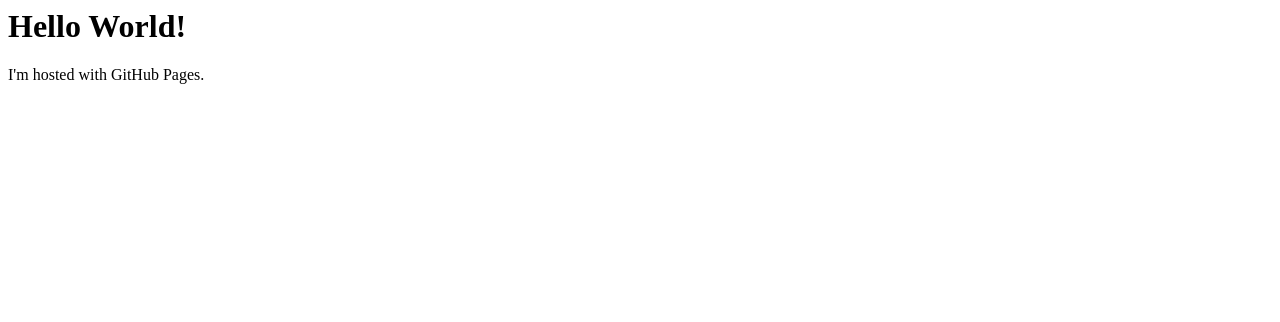
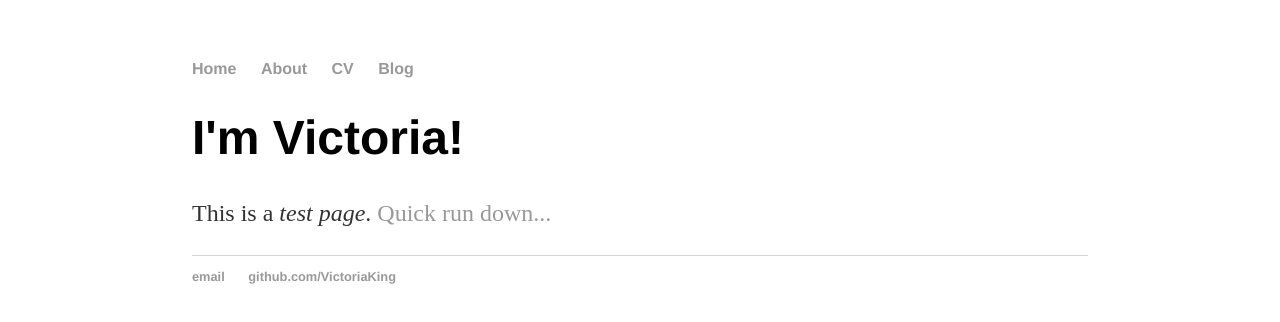
Before and after one commit to VictoriaKing/VictoriaKing.github.io, a plain HTML site: page index.html in a window 1280 px wide. Drawn offline with Linux system fonts and the light colour scheme.

Commit message:
Updated index.html
This now contains a style head and link to the css.

Copied directly from http://jmcglone.com/guides/github-pages/

```diff
--- a/index.html
+++ b/index.html
@@ -1,6 +1,31 @@
+   <!DOCTYPE html>
 <html>
-<body>
-<h1>Hello World!</h1>
-<p>I'm hosted with GitHub Pages.</p>
-</body>
-<html>
+	<head>
+		<title>Victoria King, Research Assistant</title>
+    <!-- link to main stylesheet -->
+		<link rel="stylesheet" type="text/css" href="/css/main.css"
+>
+	</head>
+	<body>
+		<nav>
+    		<ul>
+        		<li><a href="/">Home</a></li>
+	        	<li><a href="/about">About</a></li>
+        		<li><a href="/cv">CV</a></li>
+        		<li><a href="/blog">Blog</a></li>
+    		</ul>
+		</nav>
+		<div class="container">
+    		<div class="blurb">
+        		<h1>I'm Victoria!</h1>
+				<p>This is a <em>test page</em>. <a href="/about">Quick run down...</a></p>
+    		</div><!-- /.blurb -->
+		</div><!-- /.container -->
+		<footer>
+    		<ul>
+        		<li><a href="mailto:vkin017@aucklanduni.ac.nz">email</a></li>
+        		<li><a href="https://github.com/VictoriaKing">github.com/VictoriaKing</a></li>
+			</ul>
+		</footer>
+	</body>
+</html>
```
